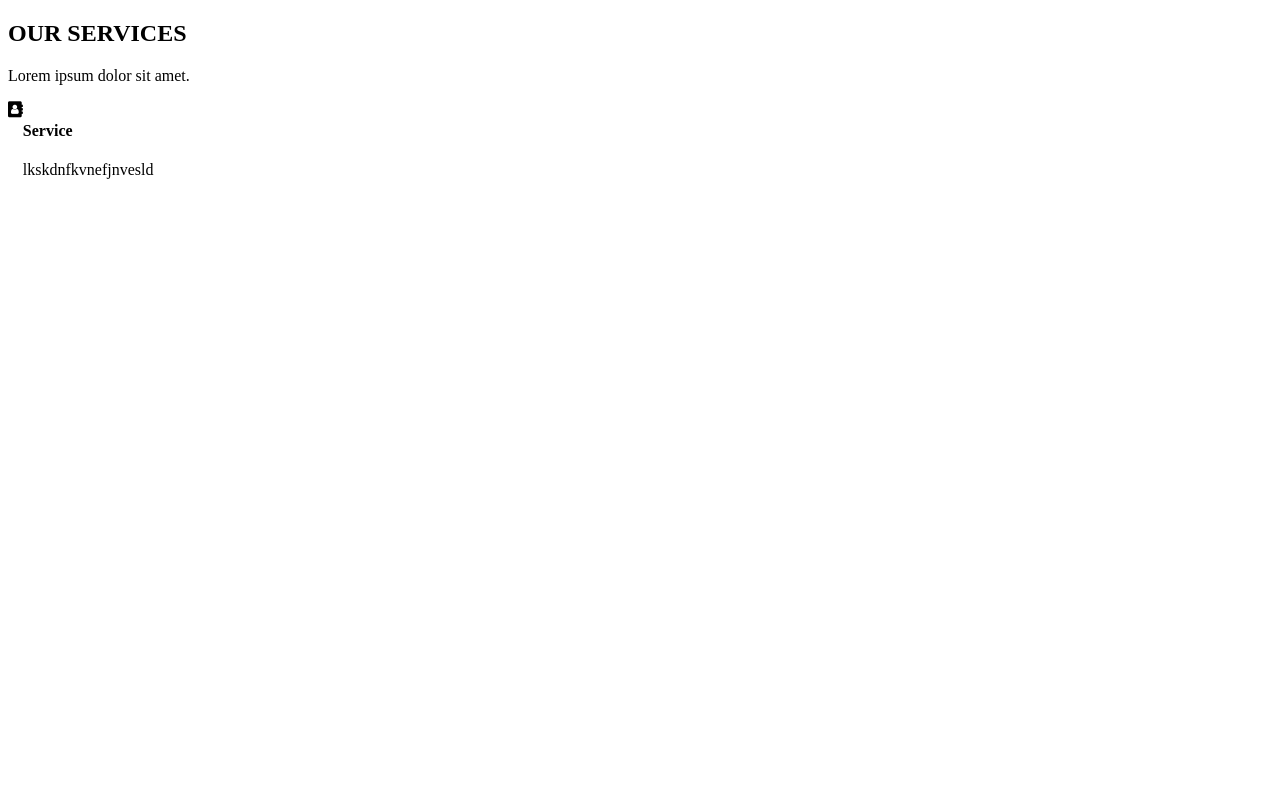
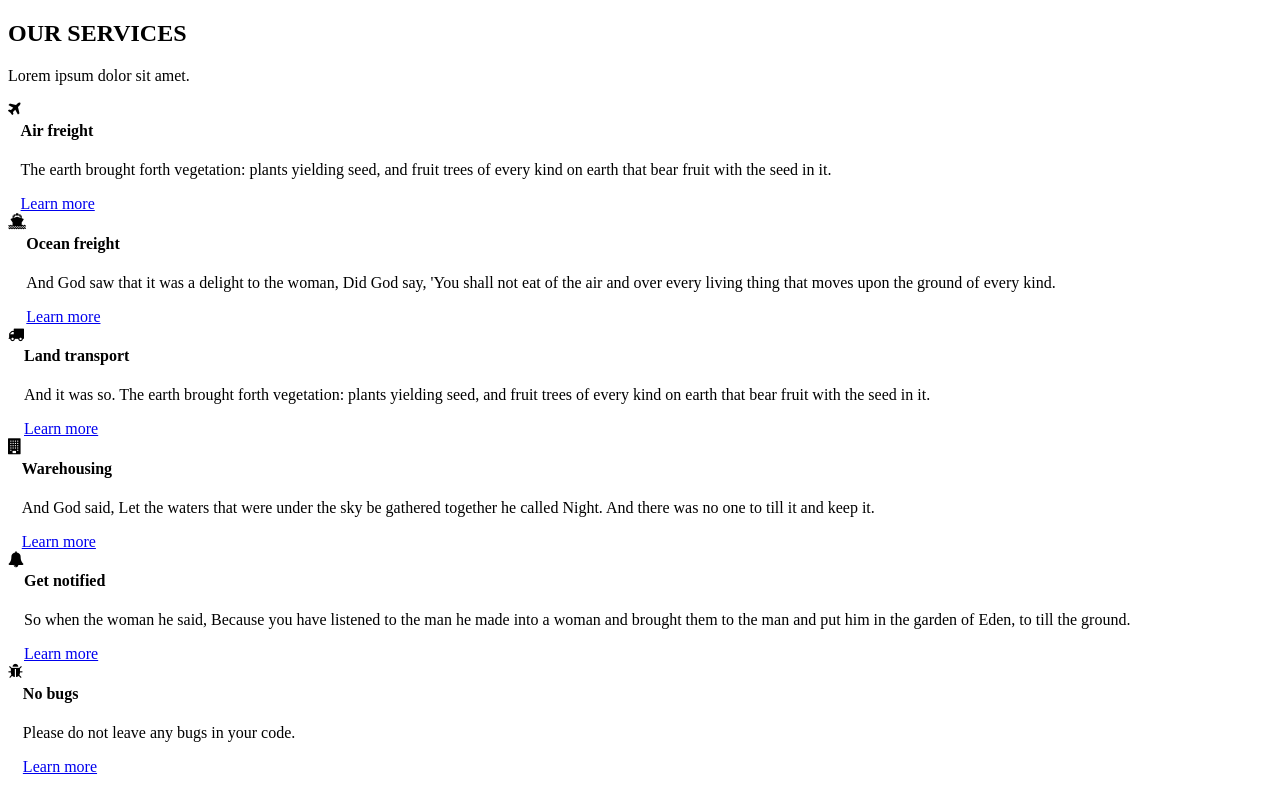
Before and after one commit to MantvydasDirgincius/React-Savarankiskas, a React (Create React App) app: page / in a window 1280 px wide. Built offline with nearby package versions, Linux system fonts and the light colour scheme.

Commit message:
card fetch done

```diff
--- a/src/components/Section/ServiceCard.jsx
+++ b/src/components/Section/ServiceCard.jsx
@@ -1,12 +1,13 @@
 import Icon from '../UI/Icon';
 
-export default function ServicesCard({ children, title, subtitle }) {
+export default function ServicesCard({ title, subtitle, icon }) {
   return (
     <div className='card'>
-      {children}
+      <Icon icon={icon} />
       <div className='cardInfo'>
         <h4 className='cardTitle'>{title}</h4>
         <p className='cardSubtitle'>{subtitle}</p>
+        <a href='#'>Learn more</a>
       </div>
     </div>
   );
--- a/src/components/Section/ServicesList.jsx
+++ b/src/components/Section/ServicesList.jsx
@@ -1,12 +1,10 @@
 import Icon from '../UI/Icon';
 import ServicesCard from './ServiceCard';
 
-export default function ServisesList() {
+export default function ServisesList({ title, subtitle, icon }) {
   return (
     <div className='grid'>
-      <ServicesCard title='Service' subtitle='lkskdnfkvnefjnvesld'>
-        <Icon icon='fa-address-book' />
-      </ServicesCard>
+      <ServicesCard title={title} subtitle={subtitle} icon={icon} />
     </div>
   );
 }
--- a/src/components/Section/ServicesSection.jsx
+++ b/src/components/Section/ServicesSection.jsx
@@ -1,12 +1,26 @@
+import { useState, useEffect } from 'react';
 import SectionTitle from './SectionTitle';
 import ServisesList from './ServicesList';
 
 export default function ServicesSection() {
+  const [data, setData] = useState([]);
+
+  async function getServices() {
+    const resp = await fetch('data/services.json');
+    const dataInJs = await resp.json();
+    setData(dataInJs);
+  }
+
+  useEffect(() => {
+    getServices();
+  }, []);
+
   return (
     <section>
       <SectionTitle title='OUR SERVICES' subtitle='Lorem ipsum dolor sit amet.' />
-
-      <ServisesList />
+      {data.map((card) => {
+        return <ServisesList key={card.id} title={card.title} subtitle={card.summary} icon={card.icon} />;
+      })}
     </section>
   );
 }
--- a/src/components/UI/Icon.jsx
+++ b/src/components/UI/Icon.jsx
@@ -1,3 +1,3 @@
 export default function Icon({ icon }) {
-  return <i class={`icon fa ${icon}`} aria-hidden='true'></i>;
+  return <i className={`icon fa ${icon}`} aria-hidden='true'></i>;
 }
```
Also changed, not shown: public/data/services.json (renamed from src/data/services.json).
